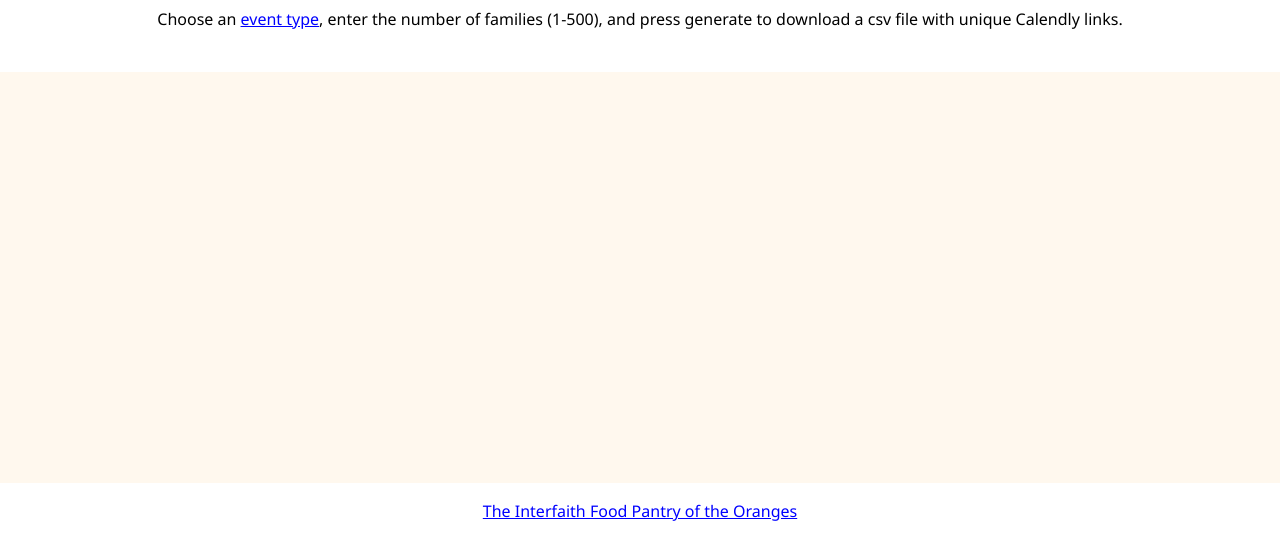
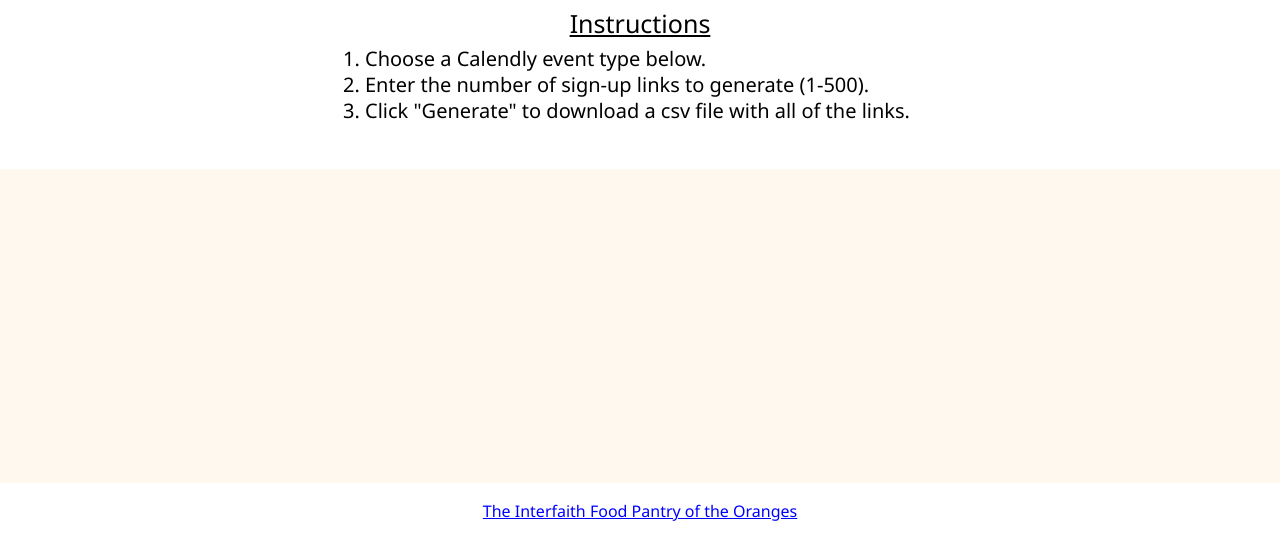
Before and after one commit to The20thDuck/ifpo-calendly, a website: page public/links.html in a window 1280 px wide. Shown: the part 261-800 px from the top of the page. Drawn offline with Linux system fonts and the light colour scheme; no server answers.

Commit message:
Add instructions

```diff
--- a/public/links.html
+++ b/public/links.html
@@ -10,7 +10,14 @@
         <div class="topbar">
             <img src="logo.jpg">
             <h1>Calendly Scheduling Tool</h1>
-            <p>Choose an <a href="https://calendly.com/event_types/user/me" target="_blank">event type</a>, enter the number of families (1-500), and press generate to download a csv file with unique Calendly links. </p>
+            <h2 class="underline">Instructions</h2>
+            <div class='list'>
+                <ol>
+                    <li>1. Choose a Calendly event type below.</li>
+                    <li>2. Enter the number of sign-up links to generate (1-500).</li>
+                    <li>3. Click "Generate" to download a csv file with all of the links.</li>
+                </ol>
+            </div>
             <p id='#error'></p>
         </div>
         <div id="container"></div>
--- a/public/styles.css
+++ b/public/styles.css
@@ -59,6 +59,7 @@ p {
 
 h2 {
     font-size: 25px;
+    margin: 20px;
 }
 
 h1 {
@@ -154,3 +155,20 @@ a, a:visited {
     margin-left: -12px;
     margin-right: 8px;
   }
+
+li {
+    padding: 3px;
+}
+
+.list {
+    font-size: 20px;
+    width: 600px;
+    margin-left: auto;
+    margin-right: auto;
+    text-align: left;
+}
+
+.underline {
+    text-decoration: underline;
+    margin-bottom: 10px;
+}
```
